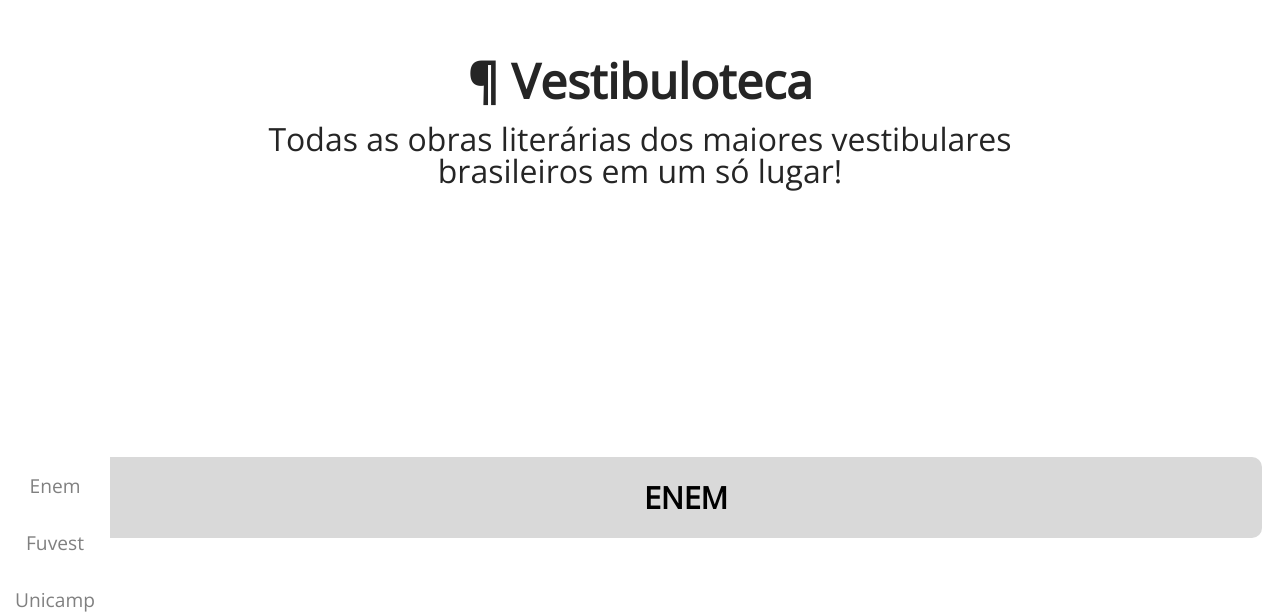
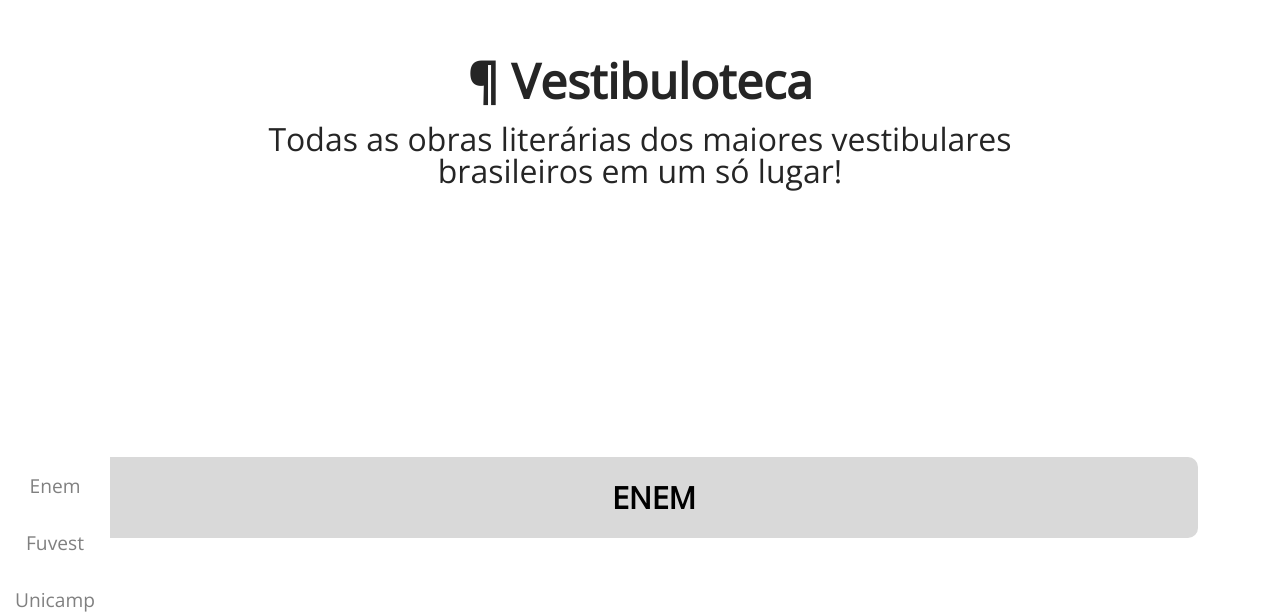
Before and after one commit to kauetrigolo/vestibuloteca1, a React (Create React App) app: page / in a window 1280 px wide. Shown: the part 1188-1802 px from the top of the page. Built offline with nearby package versions, Linux system fonts and the light colour scheme; no server answers.

Commit message:
Update tabs.css

```diff
--- a/src/components/Tabs/tabs.css
+++ b/src/components/Tabs/tabs.css
@@ -43,7 +43,7 @@
 .tabs .tabContent{
     overflow: hidden;
     background-color: #d9d9d9;
-    width: 90%;
+    width: 85%;
     text-align: center;
     height: max-content;
     border-top-right-radius: 10px;
@@ -64,7 +64,7 @@
         display: flex;
         flex-direction: row;
         float: none;
-        overflow:scroll;
+
     }
 
     .tabs .tabHeader .tabItem:focus{
@@ -87,3 +87,11 @@
     border-bottom-right-radius: 0px;
     }
 }
+
+@media (300px <= width <= 670px) {
+    .tabs .tabHeader{
+        overflow:scroll;
+        overflow-y: hidden;
+    }
+
+}
```
